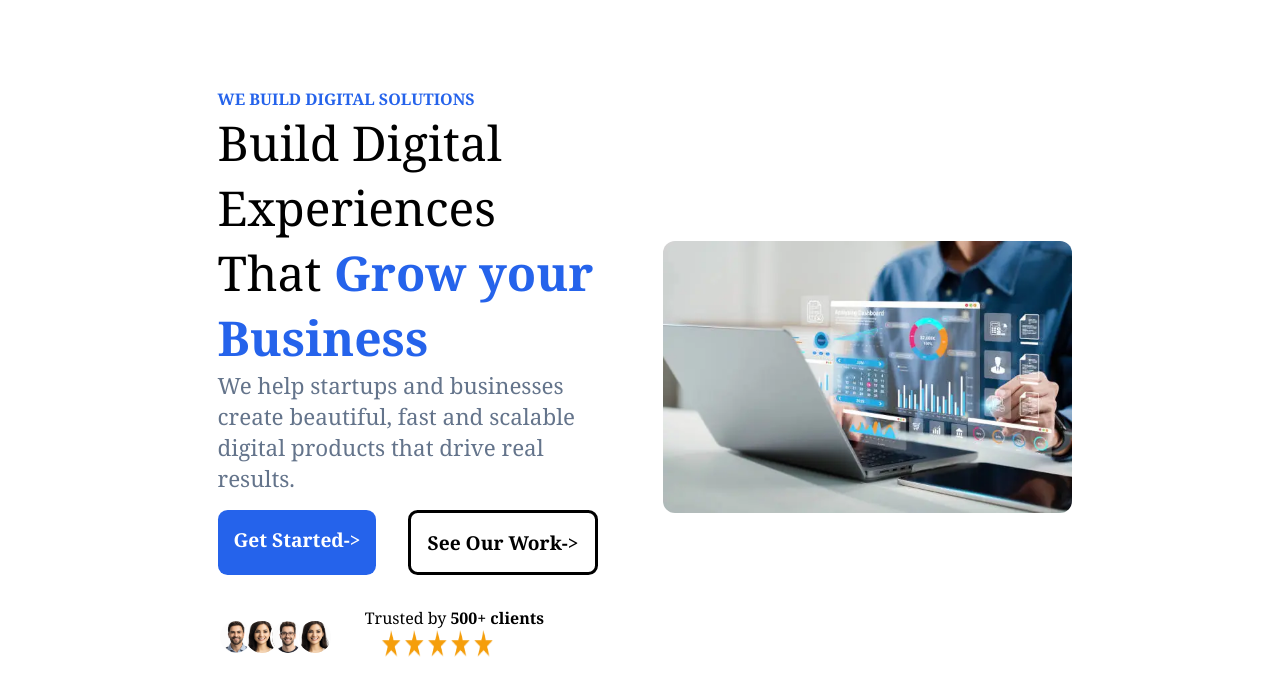
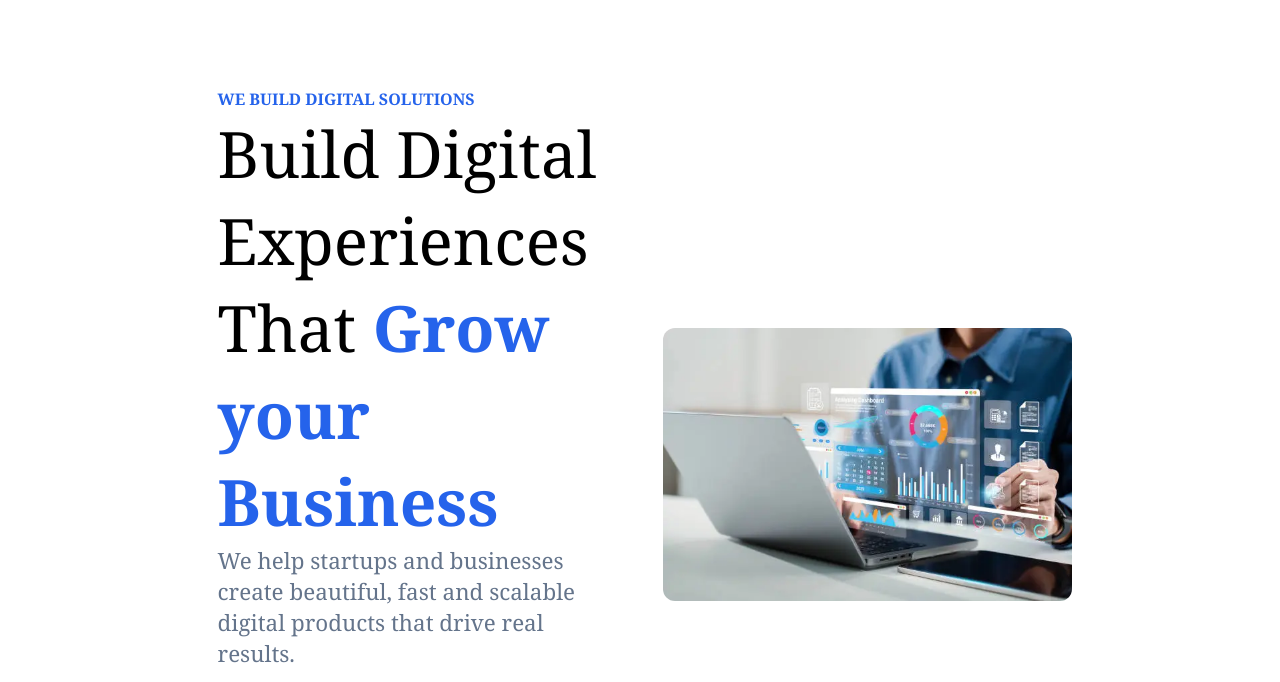
Before and after one commit to hamnariaz208/Nexa-Digital-Solutions, a plain HTML site: page index.html in a window 1280 px wide. Shown: the part 116-798 px from the top of the page. Drawn offline with Linux system fonts and the light colour scheme.

Commit message:
Update style.css

```diff
--- a/style.css
+++ b/style.css
@@ -99,13 +99,13 @@ body {
     font-weight: bold;
 }
 .Herosection .leftbox .hero-heading span{
-     font-size: 3rem;
+     font-size: 4rem;
 }
 
 .Herosection .leftbox .hero-heading span:last-child{
     color: var(--primary-color);
     font-weight: bold;
-    font-size: 3rem;
+    font-size: 4rem;
 }
 
 
```
